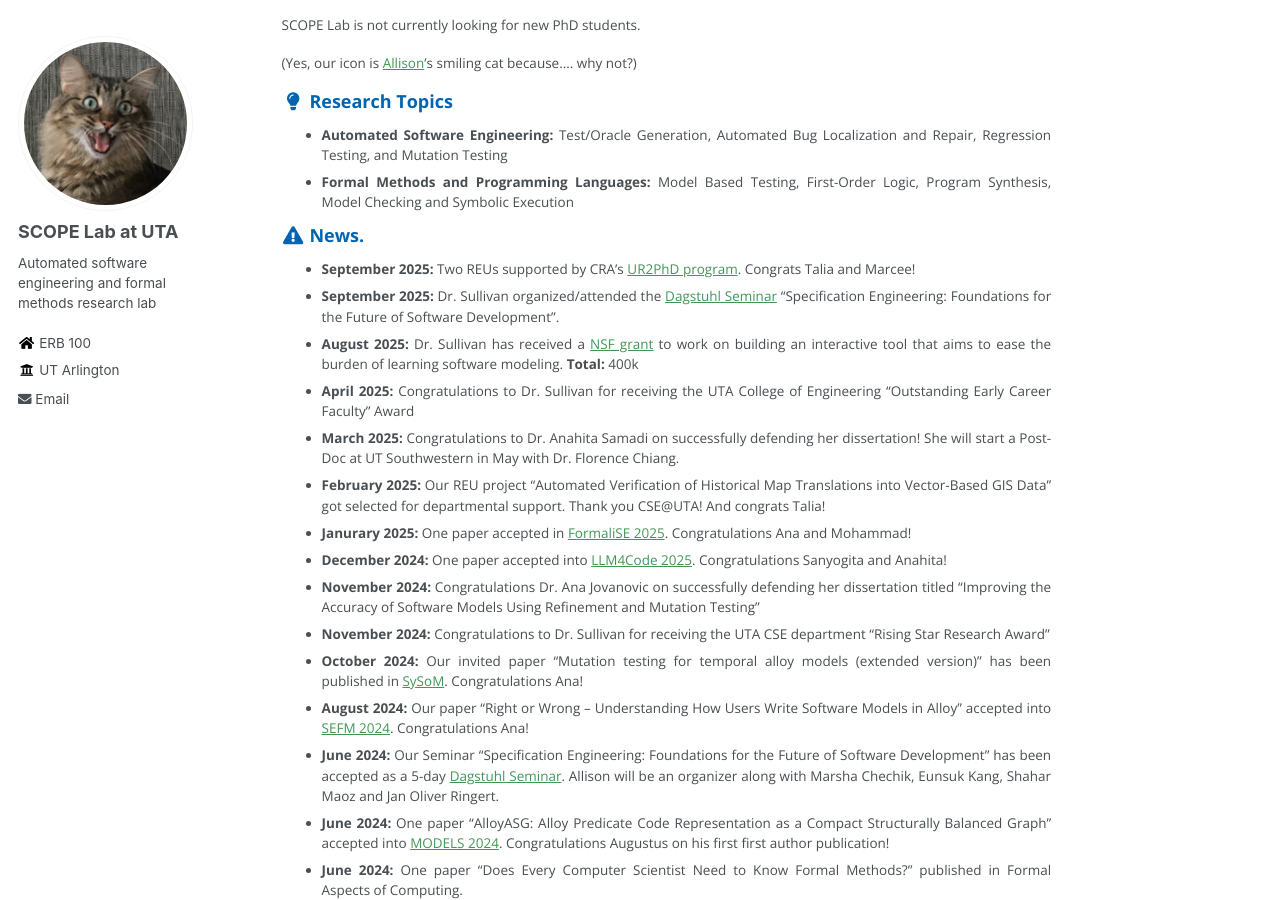
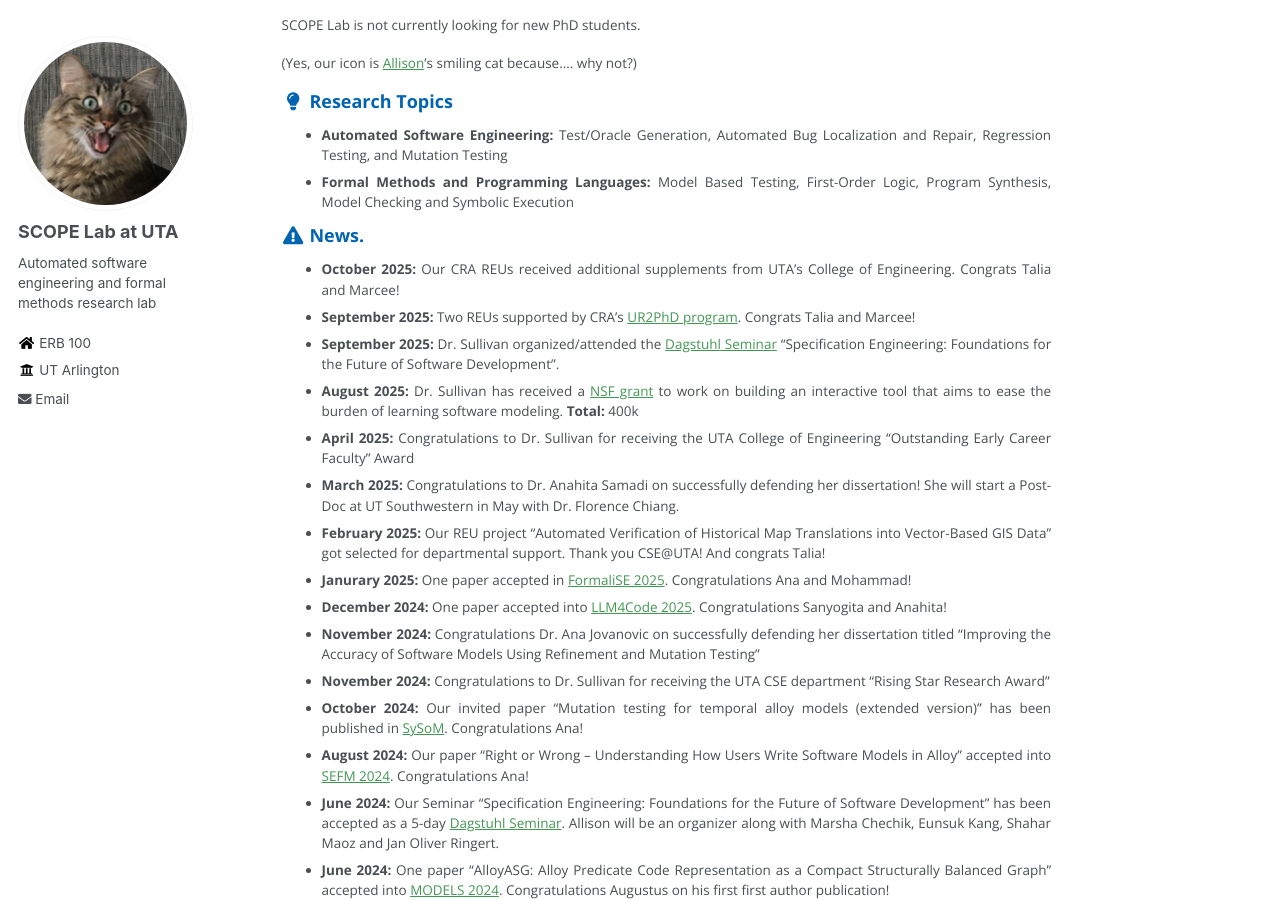
Before and after one commit to SCOPELabUTA/SCOPELabUTA.github.io, a Jekyll site: the page built from _pages/about.md, in a window 1280 px wide and 900 px high, scrolled down 333 px. Built offline with Jekyll 4.4.1, drawn with Linux system fonts in a browser that asks for light colours.

Commit message:
Update about.md

```diff
--- a/_pages/about.md
+++ b/_pages/about.md
@@ -27,6 +27,7 @@ Checking and Symbolic Execution
 
 ### <i class="fa fa-fw fa-exclamation-triangle" aria-hidden="true"></i> News.
 
+* **October 2025:**  Our CRA REUs received additional supplements from UTA's College of Engineering. Congrats Talia and Marcee!
 * **September 2025:** Two REUs supported by CRA's [UR2PhD program](https://cra.org/ur2phd/). Congrats Talia and Marcee!
 * **September 2025:** Dr. Sullivan organized/attended the [Dagstuhl Seminar](https://www.dagstuhl.de/seminars/seminar-calendar/seminar-details/25392) "Specification Engineering: Foundations for the Future of Software Development".
 * **August 2025:** Dr. Sullivan has received a [NSF grant](https://www.nsf.gov/awardsearch/showAward?AWD_ID=2517621&HistoricalAwards=false) to work on building an interactive tool that aims to ease the burden of learning software modeling. **Total:** 400k
```
